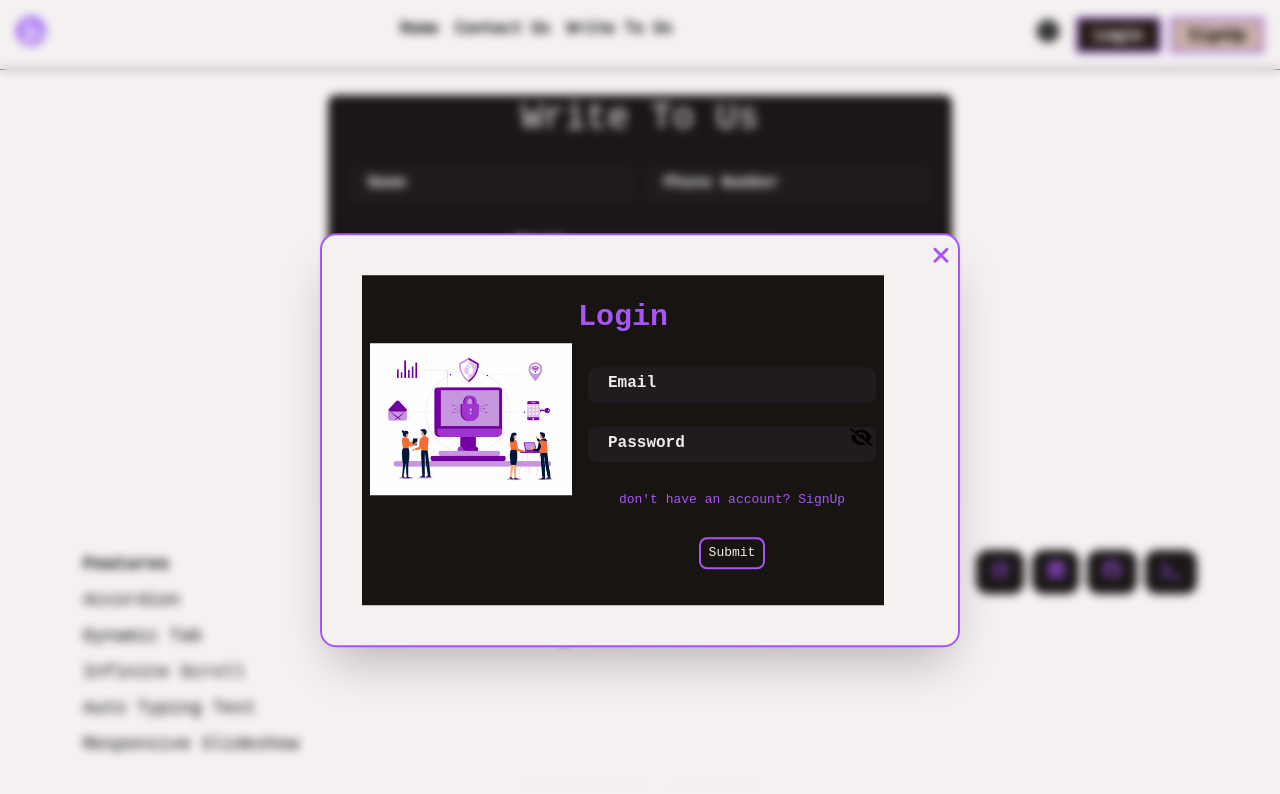
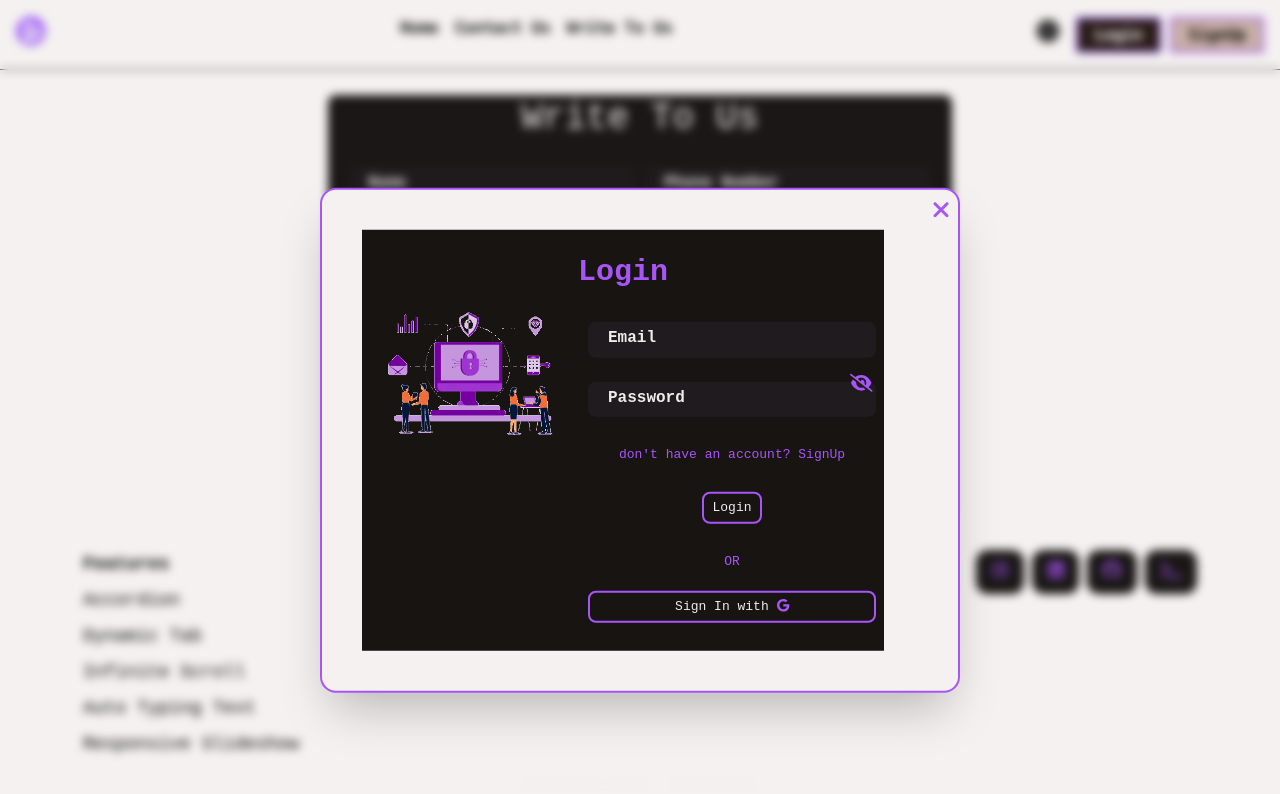
Before and after one commit to Ayush-a11/SnippetHub, a React (Vite) app: page /Login in a window 1280 px wide. Shown: the top 794 px of the page. Built offline with nearby package versions, Linux system fonts and the light colour scheme; no server answers.

Commit message:
Authentication

```diff
--- a/src/Components/Login/Login.jsx
+++ b/src/Components/Login/Login.jsx
@@ -1,6 +1,6 @@
 import React, { useEffect, useState } from 'react'
 import Input from '../CommonUtility/Input'
-import LoginGif from '../../assets/Login.gif'
+import LoginGif from '../../assets/BgLogin.gif'
 import '../../../src/index.css'
 import { Link,useNavigate  } from 'react-router-dom';
 import { FontAwesomeIcon } from '@fortawesome/react-fontawesome';
@@ -8,6 +8,7 @@ import { faClose, faEye, faEyeSlash } from '@fortawesome/free-solid-svg-icons';
 import { useDispatch } from 'react-redux';
 import authObj from '../../appWrite/AuthUtils';
 import { setLogin } from '../Store/GameSlice';
+import { faGoogle } from '@fortawesome/free-brands-svg-icons';
 
 
 function Login() {
@@ -27,6 +28,11 @@ function Login() {
 	const navigate =useNavigate();
 
 
+	const googleSignIn=async(e)=>{
+		e.preventDefault();
+		const msg=await authObj.OAuthLogin();
+		console.log(msg)
+	}
 
 	const handleForm= async(e)=>{
 		e.preventDefault();
@@ -103,7 +109,7 @@ function Login() {
 			<h1 className="text-3xl my-2 text-purple-500 font-bold">Login</h1>
 		<div className="w-full flex justify-around">
 		<div className='w-full mx-2'>
-			<img className="w-full " src={LoginGif} />
+			<img className="w-full bg-blend-multiply " src={LoginGif} />
 		</div>
 		<div className=" flex flex-col items-center justify-evenly mx-2 ">
 		<form className='relative '>
@@ -121,17 +127,25 @@ function Login() {
 				   style={inputField.password.error!=''?" border-b-4 border-red-500":""}
 			/>
 
-		<button type='button'><FontAwesomeIcon onClick={()=>setTogglePass((prev)=>!prev)} className='cursor-pointer text-lg absolute bottom-1/2 right-1 mb-5    ' icon={togglePass?faEye:faEyeSlash}/>
+		<button type='button'><FontAwesomeIcon onClick={()=>setTogglePass((prev)=>!prev)} className='cursor-pointer text-lg absolute top-16 right-1 mt-3  text-purple-500  ' icon={togglePass?faEye:faEyeSlash}/>
 		</button>
 		{inputField.password.error!=''&&<span className="text-red-500 ">{inputField.password.error}</span>}
+		<Link to='/SignUp'> 	<h2 className="text-purple-500 my-2">don't have an account? SignUp</h2> </Link>
 
-		<Link to='/SignUp'> 	<h2 className="text-purple-500 my-2">don't have an account? SignUp</h2> </Link>
 		<button className='max-w-fit my-5 dark:bg-black border-purple-500  text-textColor hover:bg-purple-500 hover:text-purple-500 border-2
-		hover:border-2 hover:border-black p-1 px-2 rounded-lg'onClick={(e)=>handleForm(e)} >Submit</button>
+		hover:border-2 hover:border-black p-1 px-2 rounded-lg'onClick={(e)=>handleForm(e)} >Login</button>
+
+		<h2 className="text-purple-500 my-2">OR</h2>
+		<button className='w-full my-3 dark:bg-black border-purple-500  text-textColor hover:bg-purple-500 hover:text-purple-500 border-2
+		hover:border-2 hover:border-black p-1 px-2 rounded-lg'onClick={(e)=>googleSignIn(e)} >Sign In with <FontAwesomeIcon className="text-purple-500" icon={faGoogle}/></button>
+
+
+
 		</form>
 		</div>
 		</div>
 		</div>
+
 		<FontAwesomeIcon onClick={closeModal} className='text-purple-500 text-2xl hover:scale-150 duration-300 cursor-pointer m-2 ' icon={faClose}/>
 
 	</div>
--- a/src/Components/Login/SingUp.jsx
+++ b/src/Components/Login/SingUp.jsx
@@ -8,22 +8,13 @@ import { faEye, faEyeSlash } from '@fortawesome/free-solid-svg-icons';
 
 import { Link,useNavigate  } from 'react-router-dom'
 import authObj from '../../appWrite/AuthUtils';
+import { ID } from 'appwrite';
 function SingUp() {
 
-	// const [userName,setUserName] =useState();
-	// const [password,setPassword] = useState();
-	// const [firstName,setFirstName] = useState();
-	// const [lastName,setLastName] = useState();
-	// const [email,setEmail] = useState();
 	const [page,setPage] = useState(1);
-	// const [otp,setOtp] = useState()
 	const [togglePass, setTogglePass] =useState();
 
 	const [inputField,setInputField] = useState({
-		username:{
-				value:'',
-				error:''
-			},
 		password:{
 				value:'',
 				error:''
@@ -69,12 +60,15 @@ const handleForm=async(e)=>{
 
 	// }
 
+	const userId="6632695c003d8b88147d";
+	const msg2=await authObj.createSession(userId,inputField.otp.value);
+		console.log(msg2);
 
 	// if(inputField.username.error!='' && inputField.password.error!=''){
-		console.log('success');
-		const msg=await authObj.singUp(inputField.email.value,inputField.password.value);
+		// console.log('success');
+		// const msg=await authObj.singUp(inputField.email.value,inputField.password.value);
 
-		console.log(msg);
+		// console.log(msg);
 	// }
 
 }
@@ -90,28 +84,50 @@ const handleOnChange = (fieldName, value)=>{
 	const NextPage = async(e)=>{
 		e.preventDefault();
 
-		// if(inputField.firstName.value=='' || inputField.firstName.value== undefined || inputField.firstName.value==null){
+		if(inputField.firstName.value=='' || inputField.firstName.value== undefined || inputField.firstName.value==null){
 
-		// 	setInputField((prev)=>({...prev,firstName:{...prev["firstName"],error:'firstName canno\'t be empty!'}}))
-		//   }
-		// else{
-		// 	  setInputField((prev)=>({...prev,"firstName":{...prev["firstName"],error:''}}))
+			setInputField((prev)=>({...prev,firstName:{...prev["firstName"],error:'firstName canno\'t be empty!'}}))
+		  }
+		else{
+			  setInputField((prev)=>({...prev,"firstName":{...prev["firstName"],error:''}}))
 
-		//   }
-		// if(inputField.firstName.value=='' || inputField.firstName.value== undefined || inputField.firstName.value==null){
+		  }
+		if(inputField.lastName.value=='' || inputField.lastName.value== undefined || inputField.lastName.value==null){
 
-		// 	setInputField((prev)=>({...prev,firstName:{...prev["firstName"],error:'firstName canno\'t be empty!'}}))
-		//   }
-		// else{
-		// 	  setInputField((prev)=>({...prev,"firstName":{...prev["firstName"],error:''}}))
+			setInputField((prev)=>({...prev,lastName:{...prev["lastName"],error:'lastName canno\'t be empty!'}}))
+		  }
+		else{
+			  setInputField((prev)=>({...prev,"lastName":{...prev["lastName"],error:''}}))
 
-		//   }
+		  }
+		if(inputField.email.value=='' || inputField.email.value== undefined || inputField.email.value==null){
 
-		const msg= await authObj.OTP_Verification(inputField.email.value);
+			setInputField((prev)=>({...prev,email:{...prev["email"],error:'email canno\'t be empty!'}}))
+		  }
+		else{
+			  setInputField((prev)=>({...prev,"email":{...prev["email"],error:''}}))
+
+		  }
+
+
+
+		if(inputField.firstName.error=='' && inputField.lastName.error=='' && inputField.email.error==''){
+		const userId=ID.unique()
+
+		try{
+		const msg= await authObj.OTP_Verification(userId,inputField.email.value);
 
 		console.log(msg);
+		setPage((page)=>page+1);
 
-		setPage((page)=>page+1);
+		}
+		catch(err){
+			setInputField((prev)=>({...prev,"email":{...prev["email"],error:'enter valid email'}}))
+		}
+
+		}
+
+
 
 
 	}
@@ -160,13 +176,7 @@ const handleOnChange = (fieldName, value)=>{
 				   style={inputField.lastName.error!=''?" border-b-4 border-red-500":""}
 			/>
 			{inputField.lastName.error!=''&&<span className="text-red-500 ">{inputField.lastName.error}</span>}
-			<Input label='UserName'
-				   type="text"
-				   value={inputField?.username?.value}
-				   onChange={(e) =>handleOnChange('username',e.target.value)}
-				   style={inputField.username.error!=''?" border-b-4 border-red-500":""}
-				   />
-			{inputField.username.error!=''&&<span className="text-red-500 ">{inputField.username.error}</span>}
+
 			<Input label='Email'
 				   type="email"
 				   value={inputField?.email?.value}
--- a/src/appWrite/AuthUtils.js
+++ b/src/appWrite/AuthUtils.js
@@ -58,20 +58,29 @@ class AuthUtil{
 	async OAuthLogin() {
         try {
             // Use OAuthProvider instance to initiate OAuth login
-            return await account.createOAuth2Session('google');
+            return await this.account.createOAuth2Session('google');
         } catch (ex) {
             console.log(ex);
         }
     }
 
-	async OTP_Verification(email){
+	async OTP_Verification(userId,email){
 		try{
-			const userId=ID.unique()
 
 			return await this.account.createEmailToken(userId, email,true)
 		}
 		catch(error){
 			console.log(`error occured at OTP_Verification method ${error}`);
+		}
+	}
+
+	async createSession(userId,secret){
+		try{
+			return await this.account.createSession(userId,secret);
+		}
+		catch(error){
+			console.log(`error occured at OTP_Verification method ${error}`);
+			return false;
 		}
 	}
 
```
Also changed, not shown: src/assets/BgLogin.gif (added).
